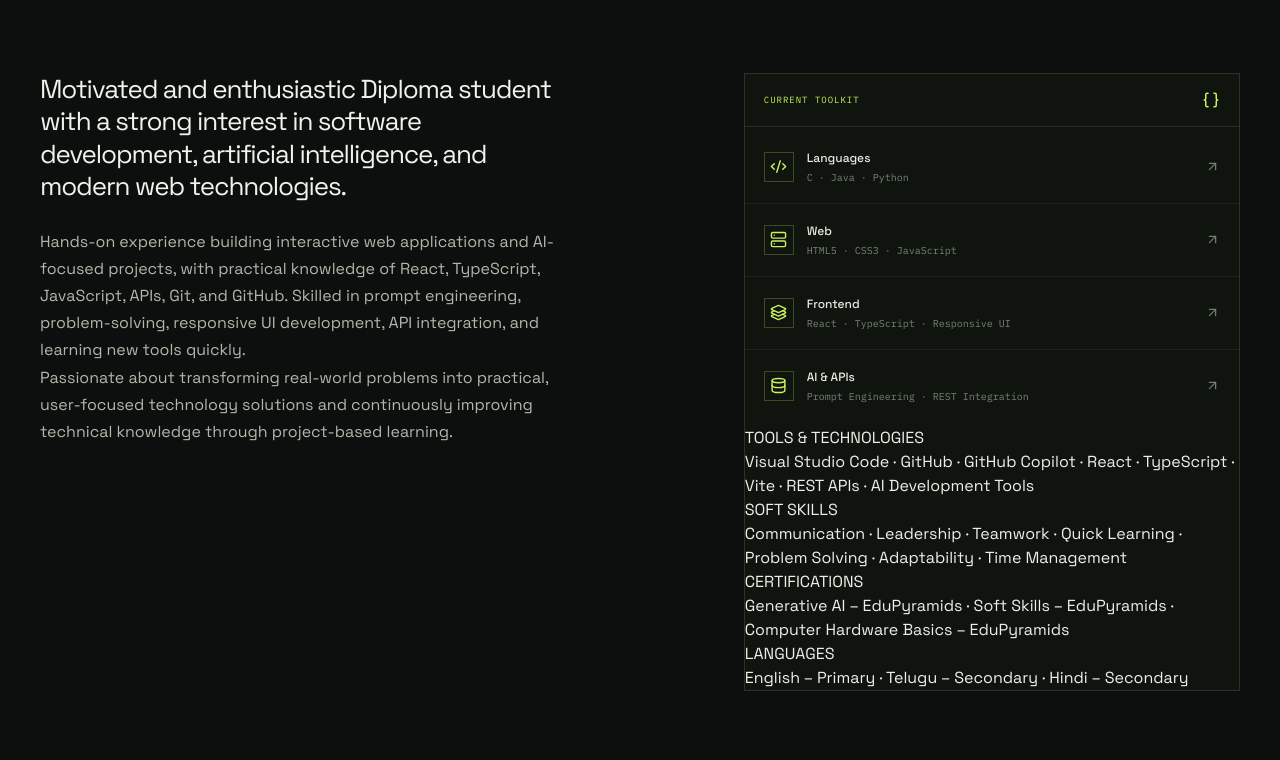
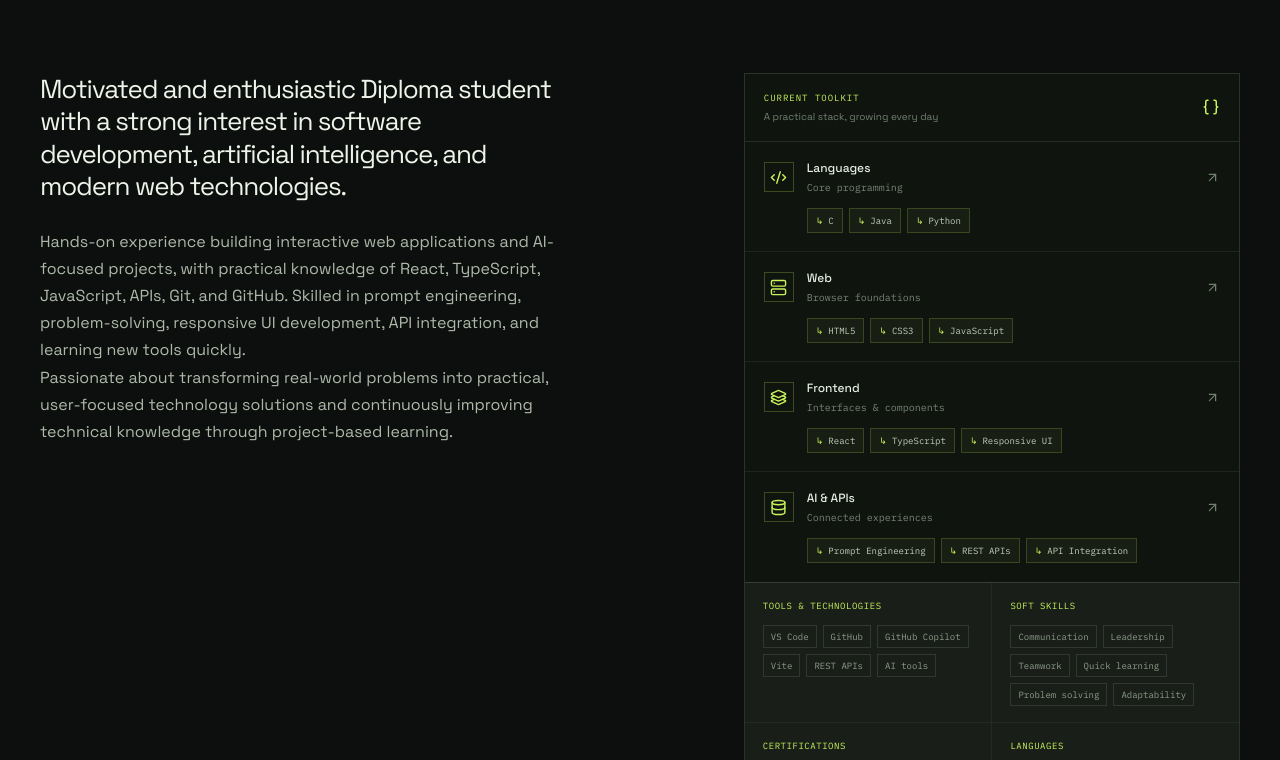
Before and after one commit to varunashwin72-maker/my-portfolio, a React (Vite) app in the folder client/: page / in a window 1280 px wide. Shown: the part 1360-2120 px from the top of the page. Built offline with nearby package versions, Linux system fonts and the light colour scheme.

Commit message:
Improve profile skills UI

```diff
--- a/client/src/index.css
+++ b/client/src/index.css
@@ -201,3 +201,26 @@ button:focus-visible, a:focus-visible { outline: 2px solid var(--accent); outlin
 
 .tag-link { display: inline-flex; align-items: center; gap: 5px; color: var(--accent); text-decoration: none; }
 .tag-link:hover { border-color: var(--accent); color: #e0ff8c; }
+
+/* Structured profile UI: turn résumé-style lists into scannable, responsive groups. */
+.stack-card-header > div { display: grid; gap: 5px; }
+.stack-card-caption { color: #71806e; font-size: 10px; font-family: "Space Grotesk", sans-serif; letter-spacing: 0; }
+.stack-list { padding: 0; }
+.stack-row { display: block; padding: 17px 19px 18px; }
+.stack-row-heading { display: flex; align-items: center; gap: 13px; }
+.stack-row-heading > svg { margin-left: auto; color: #6f806c; }
+.skill-pills, .profile-pills { display: flex; flex-wrap: wrap; gap: 6px; }
+.skill-pills { margin: 13px 0 0 43px; }
+.skill-pill, .profile-pill { border: 1px solid rgba(201, 243, 91, .19); color: #c1cfbc; font-family: "IBM Plex Mono", monospace; font-size: 9px; line-height: 1; }
+.skill-pill { padding: 7px 8px; background: rgba(201, 243, 91, .045); }
+.skill-pill::before { content: "↳"; margin-right: 5px; color: var(--accent); }
+.profile-grid { display: grid; grid-template-columns: repeat(2, minmax(0, 1fr)); gap: 1px; margin-top: 1px; border-top: 1px solid rgba(213, 231, 206, .1); background: rgba(213, 231, 206, .1); }
+.profile-group { min-height: 106px; padding: 16px 18px; background: rgba(11, 16, 12, .42); }
+.profile-label { display: block; margin-bottom: 12px; color: var(--accent); font-family: "IBM Plex Mono", monospace; font-size: 9px; letter-spacing: .06em; text-transform: uppercase; }
+.profile-pill { padding: 6px 7px; border-color: rgba(213, 231, 206, .13); color: #8f9d8b; }
+.profile-pill:hover, .skill-pill:hover { border-color: rgba(201, 243, 91, .55); color: #eef5eb; }
+@media (max-width: 680px) {
+  .stack-card-caption { font-size: 9px; }
+  .skill-pills { margin-left: 0; padding-left: 43px; }
+  .profile-grid { grid-template-columns: 1fr; }
+}
--- a/client/src/pages/Home.tsx
+++ b/client/src/pages/Home.tsx
@@ -67,10 +67,16 @@ const experiences = [
 ];
 
 const stack = [
-  { label: "Languages", value: "C · Java · Python", icon: Code2 },
-  { label: "Web", value: "HTML5 · CSS3 · JavaScript", icon: Server },
-  { label: "Frontend", value: "React · TypeScript · Responsive UI", icon: Layers3 },
-  { label: "AI & APIs", value: "Prompt Engineering · REST Integration", icon: Database },
+  { label: "Languages", value: "Core programming", items: ["C", "Java", "Python"], icon: Code2 },
+  { label: "Web", value: "Browser foundations", items: ["HTML5", "CSS3", "JavaScript"], icon: Server },
+  { label: "Frontend", value: "Interfaces & components", items: ["React", "TypeScript", "Responsive UI"], icon: Layers3 },
+  { label: "AI & APIs", value: "Connected experiences", items: ["Prompt Engineering", "REST APIs", "API Integration"], icon: Database },
+];
+const profileGroups = [
+  { label: "Tools & technologies", items: ["VS Code", "GitHub", "GitHub Copilot", "Vite", "REST APIs", "AI tools"] },
+  { label: "Soft skills", items: ["Communication", "Leadership", "Teamwork", "Quick learning", "Problem solving", "Adaptability"] },
+  { label: "Certifications", items: ["Generative AI", "Soft Skills", "Computer Hardware Basics"] },
+  { label: "Languages", items: ["English · Primary", "Telugu · Secondary", "Hindi · Secondary"] },
 ];
 
 export default function Home() {
@@ -249,18 +255,15 @@ export default function Home() {
               <p>Passionate about transforming real-world problems into practical, user-focused technology solutions and continuously improving technical knowledge through project-based learning.</p>
             </div>
             <div className="stack-card">
-              <div className="stack-card-header"><span className="mini-label">CURRENT TOOLKIT</span><Braces size={18} /></div>
+              <div className="stack-card-header"><div><span className="mini-label">CURRENT TOOLKIT</span><small className="stack-card-caption">A practical stack, growing every day</small></div><Braces size={18} /></div>
               <div className="stack-list">
                 {stack.map((item) => {
                   const Icon = item.icon;
-                  return <div className="stack-row" key={item.label}><span className="stack-icon"><Icon size={17} /></span><span><strong>{item.label}</strong><small>{item.value}</small></span><ArrowUpRight size={15} /></div>;
+                  return <div className="stack-row" key={item.label}><div className="stack-row-heading"><span className="stack-icon"><Icon size={17} /></span><span><strong>{item.label}</strong><small>{item.value}</small></span><ArrowUpRight size={15} /></div><div className="skill-pills">{item.items.map((skill) => <span className="skill-pill" key={skill}>{skill}</span>)}</div></div>;
                 })}
               </div>
-              <div className="resume-notes">
-                <div><span>TOOLS & TECHNOLOGIES</span><p>Visual Studio Code · GitHub · GitHub Copilot · React · TypeScript · Vite · REST APIs · AI Development Tools</p></div>
-                <div><span>SOFT SKILLS</span><p>Communication · Leadership · Teamwork · Quick Learning · Problem Solving · Adaptability · Time Management</p></div>
-                <div><span>CERTIFICATIONS</span><p>Generative AI – EduPyramids · Soft Skills – EduPyramids · Computer Hardware Basics – EduPyramids</p></div>
-                <div><span>LANGUAGES</span><p>English – Primary · Telugu – Secondary · Hindi – Secondary</p></div>
+              <div className="profile-grid">
+                {profileGroups.map((group) => <div className="profile-group" key={group.label}><span className="profile-label">{group.label}</span><div className="profile-pills">{group.items.map((item) => <span className="profile-pill" key={item}>{item}</span>)}</div></div>)}
               </div>
             </div>
           </div>
```
